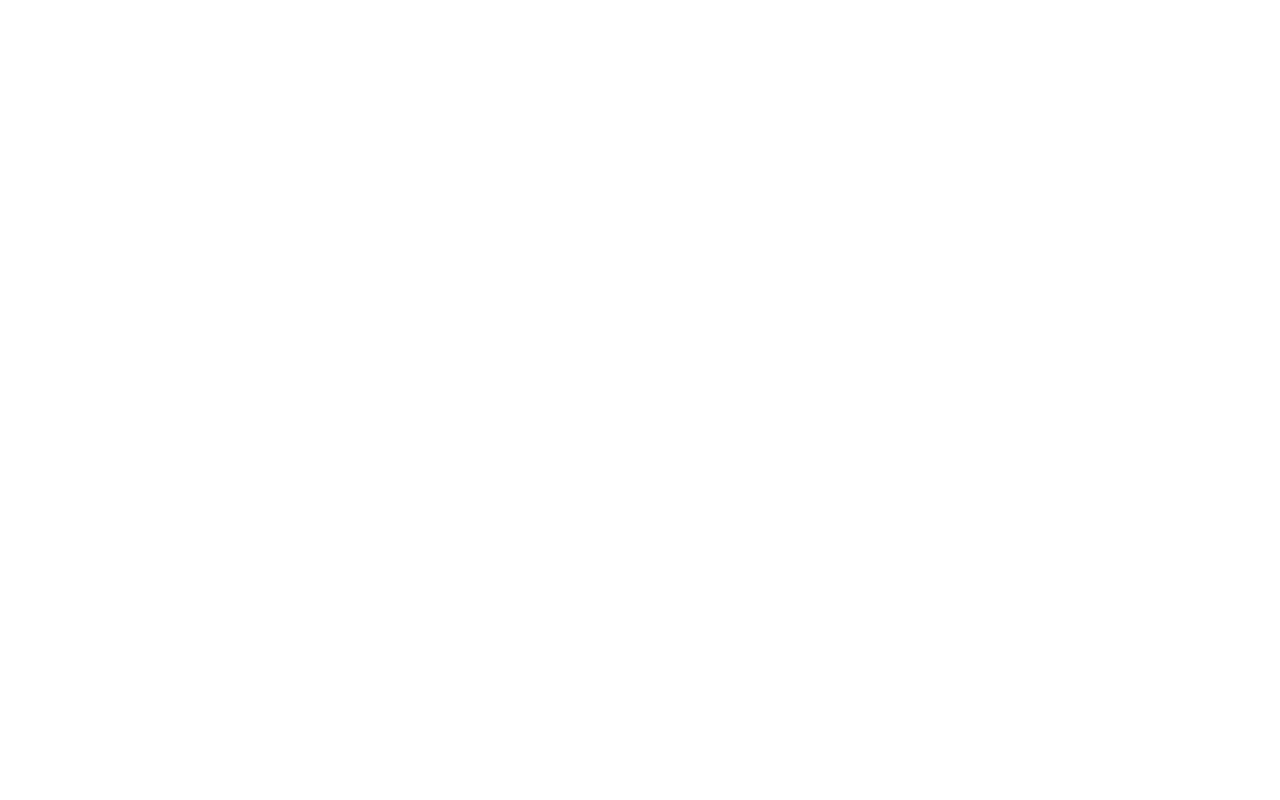
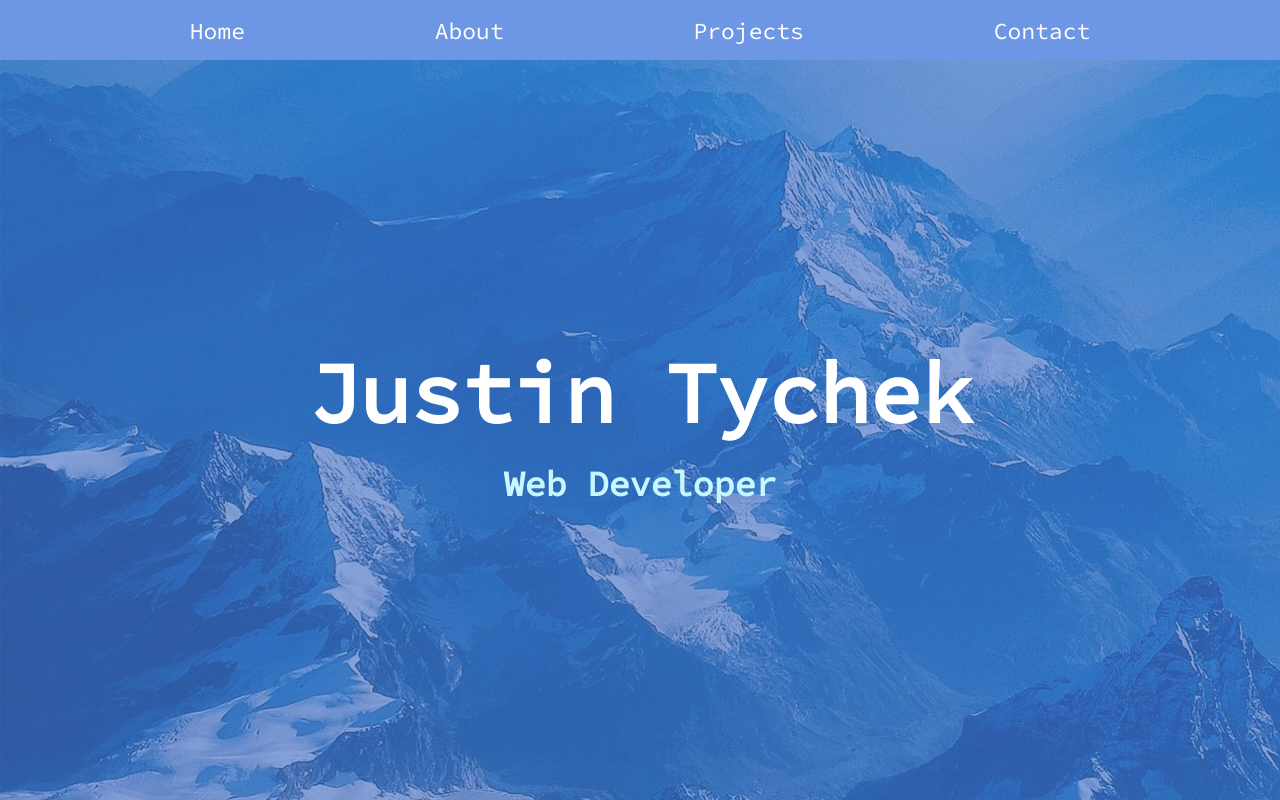
Before and after one commit to JustinTychek/justin-tychek-portfolio, a plain HTML site: page index.html in a window 1280 px wide. Drawn offline with Linux system fonts and the light colour scheme.

Commit message:
Nav and Home Page updates

```diff
--- a/app/app.js
+++ b/app/app.js
@@ -0,0 +1,27 @@
+function route() {
+  let hashTag = window.location.hash;
+  let pageID = hashTag.replace("#/", "");
+
+  //takes you to the home page if the url is empty
+  if (pageID == "") {
+    navToPage("home");
+  } else {
+    navToPage(pageID);
+  }
+}
+
+function navToPage(pageName) {
+  MODEL.getPageContent(pageName);
+}
+
+function initListeners() {
+  $(window).on("hashchange", route);
+  route();
+}
+
+$(document).ready(function () {
+  initListeners();
+
+  //use when developing to take your directly to the page you want to work on
+  //   navToPage("contact");
+});
--- a/app/model.js
+++ b/app/model.js
@@ -0,0 +1,11 @@
+var MODEL = (function () {
+  var _getPageContent = function (pageName) {
+    $.get(`pages/${pageName}/${pageName}.html`, function (data) {
+      $("#app").html(data);
+    });
+  };
+
+  return {
+    getPageContent: _getPageContent,
+  };
+})();
--- a/index.html
+++ b/index.html
@@ -6,9 +6,18 @@
     <meta http-equiv="X-UA-Compatible" content="IE=edge">
     <meta name="viewport" content="width=device-width, initial-scale=1.0">
     <title>Justin Tychek Portfolio</title>
+    <link rel="stylesheet" href="css/styles.css">
 </head>
 
 <body>
+    <nav>
+        <a href="#/home">Home</a>
+        <a href="#/about">About</a>
+        <a href="#/projects">Projects</a>
+        <a href="#/contact">Contact</a>
+    </nav>
+
+    <div id="app"></div>
 
     <script src="lib/jquery-3.6.0.min.js"></script>
     <script src="app/model.js"></script>
--- /dev/null
+++ b/pages/home/home.html
@@ -0,0 +1,5 @@
+<div class="home">
+    <h1>Justin Tychek</h1>
+    <h3>Web Developer</h3>
+
+</div>
--- /dev/null
+++ b/pages/home/home.scss
@@ -0,0 +1,24 @@
+.home {
+  height: calc(100vh - 60px);
+  background-image: linear-gradient(
+      to right,
+      rgba(68, 114, 202, 0.65),
+      rgba(68, 114, 202, 0.65)
+    ),
+    url(../images/mountains-background.jpg);
+
+  display: flex;
+  align-items: center;
+  justify-content: center;
+  flex-direction: column;
+
+  h1 {
+    font-size: 85px;
+    color: white;
+  }
+
+  h3 {
+    font-size: 35px;
+    color: #c8f7ff;
+  }
+}
--- /dev/null
+++ b/scss/nav.scss
@@ -0,0 +1,18 @@
+nav {
+  height: 60px;
+  background-color: grey;
+  display: flex;
+  align-items: center;
+  justify-content: space-evenly;
+  background-color: #6d97e4;
+
+  a {
+    text-decoration: none;
+    color: white;
+    font-size: 23px;
+  }
+  :hover {
+    text-decoration: underline;
+    text-underline-offset: 6px;
+  }
+}
--- /dev/null
+++ b/scss/structure.scss
@@ -0,0 +1,24 @@
+* {
+  margin: 0;
+  padding: 0;
+  box-sizing: border-box;
+}
+html,
+body {
+  height: 100%;
+  font-family: SourceCodeReg;
+}
+h1,
+h2,
+h3,
+h4,
+h5,
+h6,
+p {
+  margin-bottom: 16px;
+}
+
+@font-face {
+  font-family: SourceCodeReg;
+  src: url(fonts/SourceCodePro-Regular.ttf);
+}
--- a/scss/styles.scss
+++ b/scss/styles.scss
@@ -0,0 +1,3 @@
+@import "structure.scss";
+@import "nav.scss";
+@import "../pages/home/home.scss";
```
Also changed, not shown: pages/about/about.html (added, +3 -0 lines), pages/contact/contact.html (added, +3 -0 lines), pages/projects/projects.html (added, +3 -0 lines), css/fonts/SourceCodePro-Regular.ttf (added), css/styles.css, images/mountains-background.jpg (added), images/profile-thumb.jpg (added), 1 other file.
